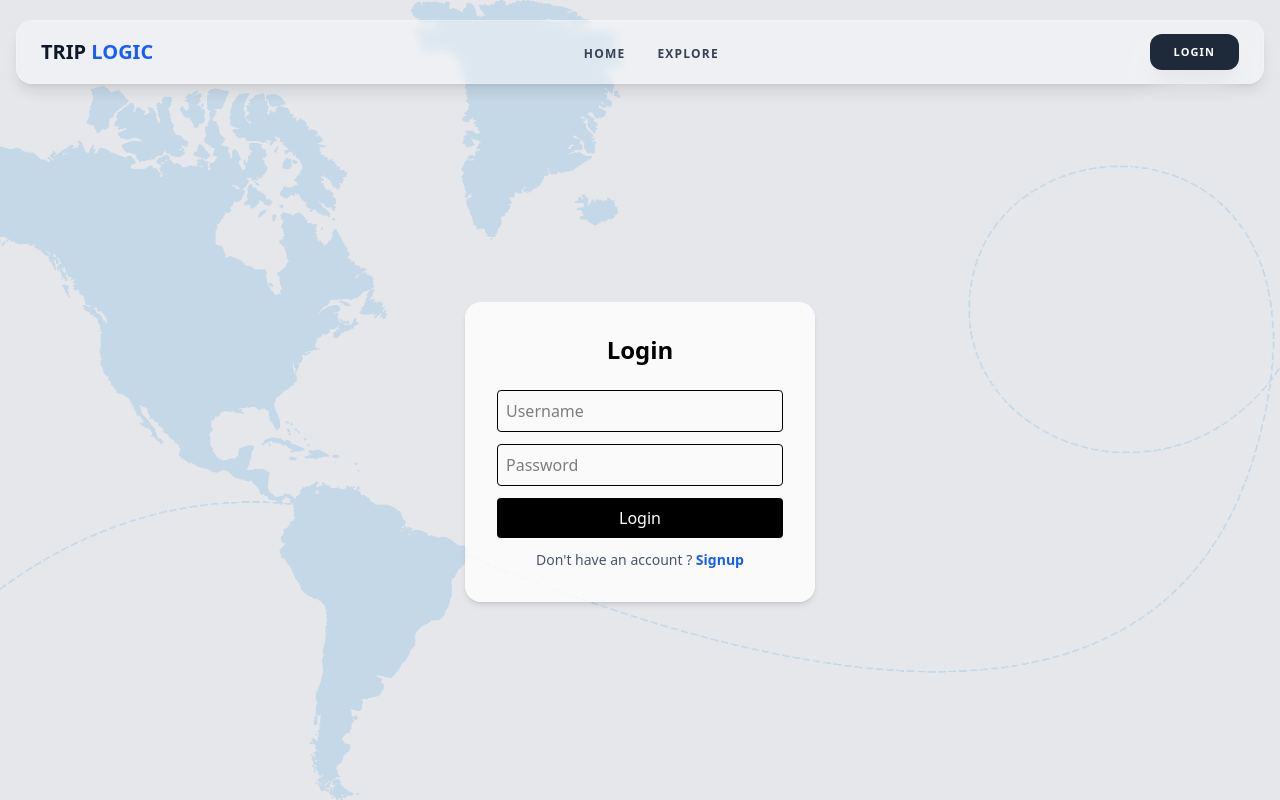
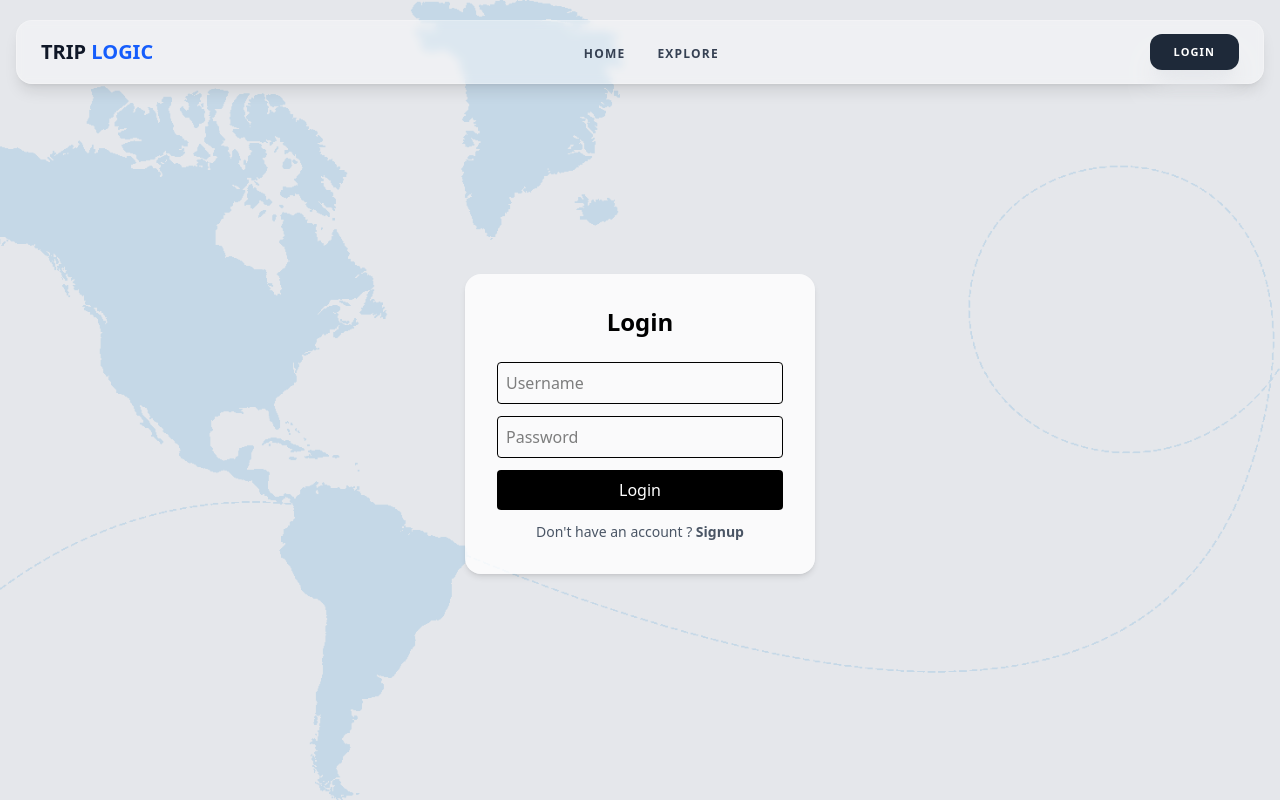
Before and after one commit to madhur2025/triplogic-frontend, a Next.js app: page /login in a window 1280 px wide. Built offline with nearby package versions, Linux system fonts and the light colour scheme.

Commit message:
1 place route generate toaster added

```diff
--- a/src/app/login/page.js
+++ b/src/app/login/page.js
@@ -44,14 +44,14 @@ export default function Login() {
     }
 
     return (
-        <div className="h-[87vh] flex items-center justify-center">
+        <div className="md:h-[80vh] h-[87vh] flex items-center justify-center">
             <div className="bg-white/80 p-8 rounded-2xl shadow-md w-[350px]">
                 <h2 className="text-2xl font-bold text-center mb-6">Login</h2>
                 <form onSubmit={handleSubmit} className="flex flex-col gap-3">
                     <input name="username" value={form.username} onChange={handleChange} placeholder="Username" required className="border p-2 rounded" />
                     <input name="password" value={form.password} onChange={handleChange} placeholder="Password" required className="border p-2 rounded" />
                     <button type="submit" className="bg-black text-white p-2 rounded hover:bg-gray-800 cursor-pointer" >Login</button>
-                    <p className="text-sm text-center text-gray-600">Don't have an account ? <Link className="font-semibold text-blue-600" href="/register">Signup</Link> </p>
+                    <p className="text-sm text-center text-gray-600">Don't have an account ? <Link className="font-semibold" href="/register">Signup</Link> </p>
                 </form>
             </div>
         </div>
--- a/src/app/register/page.js
+++ b/src/app/register/page.js
@@ -127,7 +127,7 @@ export default function Register() {
                             {loading ? "Sending OTP..." : "Send OTP"}
                         </button>
 
-                        <p className="text-sm text-center text-gray-600">Already have an account ? <Link className="font-semibold text-blue-600" href="/login">Login</Link> </p>
+                        <p className="text-sm text-center text-gray-600">Already have an account ? <Link className="font-semibold" href="/login">Login</Link> </p>
                     </form>
                 )}
 
```
